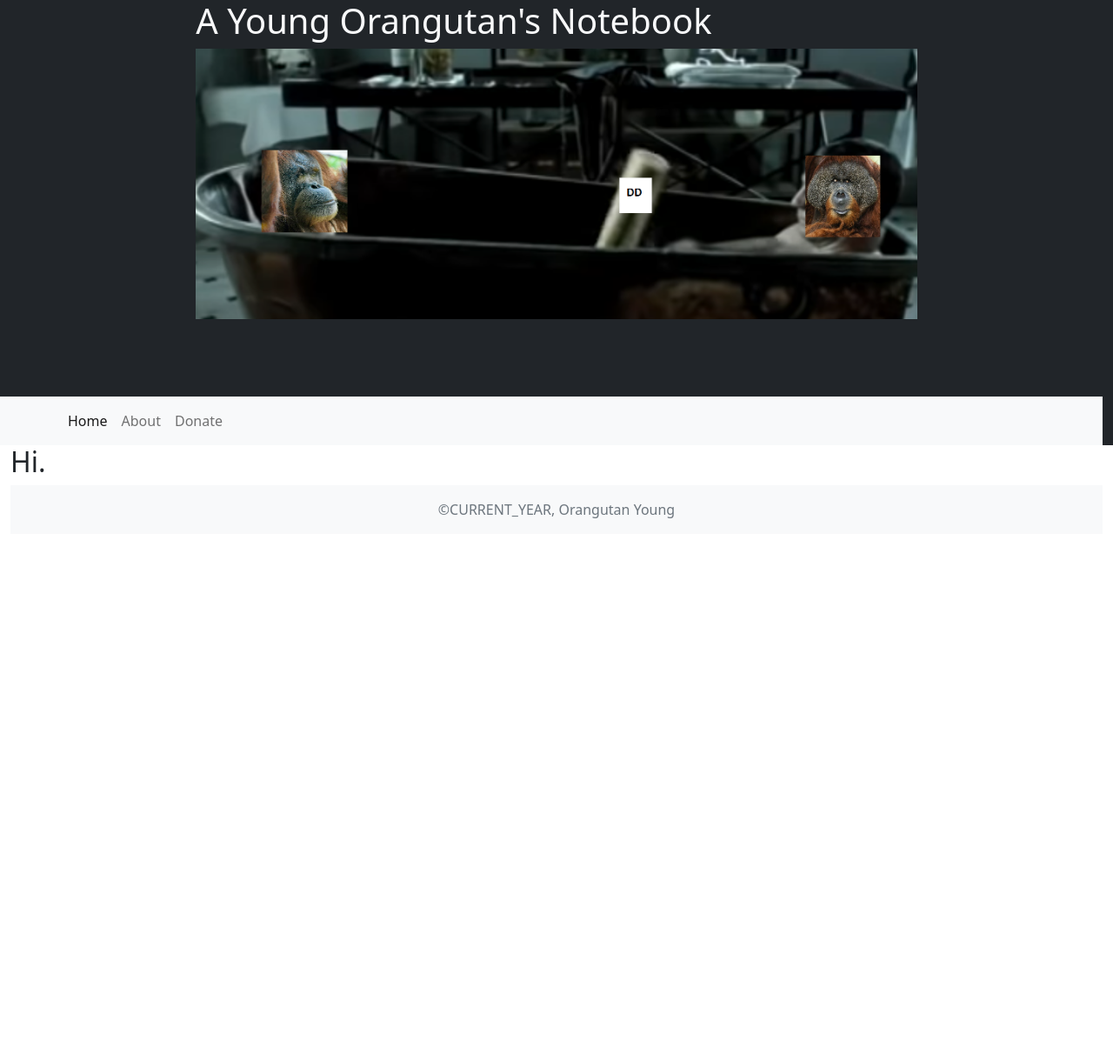
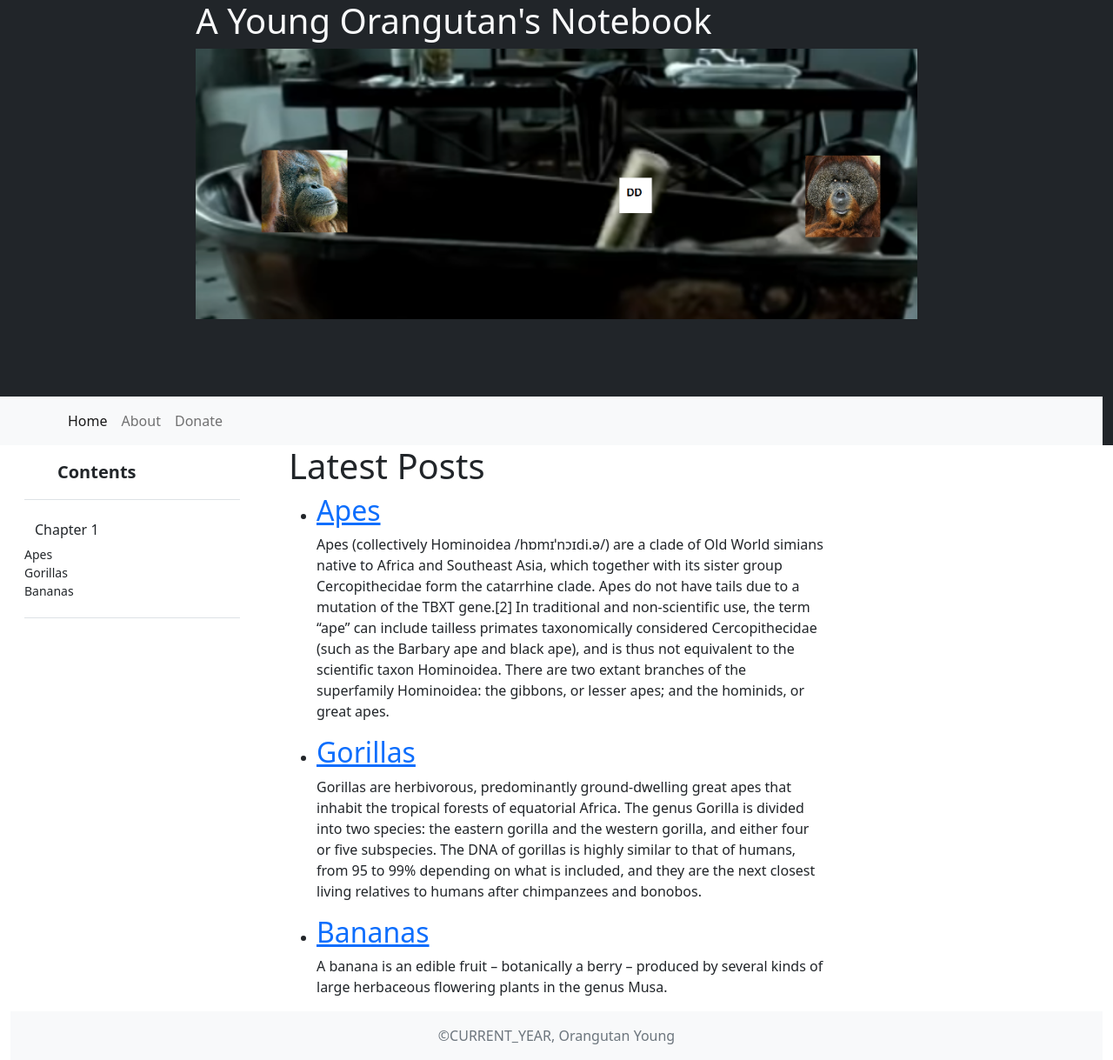
Before and after one commit to young-orangutan/notebook, a Jekyll site: the page built from index.html, in a window 1280 px wide. Shown: the whole page at 87% size. Built offline with Jekyll 4.4.1, drawn with Linux system fonts in a browser that asks for light colours; before the commit the page ends 900 px from its top, so only the background shows below that.

Commit message:
Multiple posts with side menu

```diff
--- /dev/null
+++ b/_includes/leftmenu.html
@@ -0,0 +1,32 @@
+<div class="col-3">
+
+  <div class="flex-shrink-0 p-3 bg-white" style="width: 280px;">
+    <a href="/" class="d-flex align-items-center pb-3 mb-3 link-dark text-decoration-none border-bottom">
+      <svg class="bi pe-none me-2" width="30" height="24">
+        <use xlink:href="#bootstrap"></use>
+      </svg>
+      <span class="fs-5 fw-semibold">Contents</span>
+    </a>
+    <ul class="list-unstyled ps-0">
+      <li class="mb-1">
+        <button class="btn btn-toggle d-inline-flex align-items-center rounded border-0 collapsed"
+          data-bs-toggle="collapse" data-bs-target="#home-collapse" aria-expanded="true">
+          Chapter 1
+        </button>
+        <div class="collapse show" id="home-collapse">
+          <ul class="btn-toggle-nav list-unstyled fw-normal pb-1 small">
+            {% for post in site.posts %}
+      <li><a href="{{ post.url }}" class="link-dark d-inline-flex text-decoration-none rounded">{{ post.title }}</a></li>
+    {% endfor %}
+          </ul>
+        </div>
+      </li>
+
+      <li class="border-top my-3"></li>
+
+  </div>
+
+  <ul>
+
+  </ul>
+</div>
--- a/_layouts/default.html
+++ b/_layouts/default.html
@@ -10,13 +10,14 @@
     <div class="container-fluid">
       {% include topmenu.html %}
     <div class="row">
-      <div class="col-3"></div>
-      <div>
+      {% include leftmenu.html %}
+      <div class="col-6">
         {{ content }}
       </div>
       <div class="col-3"></div>
     </div>
     {% include footer.html %}
     </div>
+    <script src="https://cdn.jsdelivr.net/npm/bootstrap@5.2.2/dist/js/bootstrap.bundle.min.js" integrity="sha384-OERcA2EqjJCMA+/3y+gxIOqMEjwtxJY7qPCqsdltbNJuaOe923+mo//f6V8Qbsw3" crossorigin="anonymous"></script>
   </body>
 </html>
--- /dev/null
+++ b/_posts/2022-11-04-gorillas.md
@@ -0,0 +1,13 @@
+---
+title: Gorillas
+layout: post
+date: 2022-11-06
+---
+
+Gorillas are herbivorous, predominantly ground-dwelling great apes that inhabit the tropical forests of equatorial Africa. The genus Gorilla is divided into two species: the eastern gorilla and the western gorilla, and either four or five subspecies. The DNA of gorillas is highly similar to that of humans, from 95 to 99% depending on what is included, and they are the next closest living relatives to humans after chimpanzees and bonobos.
+
+Gorillas are the largest living primates, reaching heights between 1.25 and 1.8 metres, weights between 100 and 270 kg, and arm spans up to 2.6 metres, depending on species and sex. They tend to live in troops, with the leader being called a silverback. The Eastern gorilla is distinguished from the Western by darker fur colour and some other minor morphological differences. Gorillas tend to live 35–40 years in the wild. The oldest gorilla known is Fatou (b. 1957), who is still alive at the advanced age of 65 years.
+
+Gorillas' natural habitats cover tropical or subtropical forest in Sub-Saharan Africa. Although their range covers a small percentage of Sub-Saharan Africa, gorillas cover a wide range of elevations. The mountain gorilla inhabits the Albertine Rift montane cloud forests of the Virunga Volcanoes, ranging in altitude from 2,200 to 4,300 metres (7,200 to 14,100 ft). Lowland gorillas live in dense forests and lowland swamps and marshes as low as sea level, with western lowland gorillas living in Central West African countries and eastern lowland gorillas living in the Democratic Republic of the Congo near its border with Rwanda.
+
+There are thought to be around 316,000 western gorillas in the wild, and 5,000 eastern gorillas. Both species are classified as Critically Endangered by the IUCN; all subspecies are classified as Critically Endangered with the exception of the mountain gorilla, which is classified as Endangered. There are many threats to their survival, such as poaching, habitat destruction, and disease, which threaten the survival of the species. However, conservation efforts have been successful in some areas where they live.
--- /dev/null
+++ b/_posts/2022-11-05-bananas.md
@@ -0,0 +1,14 @@
+---
+title: Bananas
+layout: post
+date: 2022-11-05
+---
+
+A banana is an edible fruit – botanically a berry – produced by several kinds
+of large herbaceous flowering plants in the genus Musa.
+
+In some countries, bananas used for cooking may be called "plantains",
+distinguishing them from dessert bananas. The fruit is variable in size, color,
+and firmness, but is usually elongated and curved, with soft flesh rich in
+starch covered with a rind, which may be green, yellow, red, purple, or brown
+when ripe.
--- /dev/null
+++ b/_posts/2022-11-06-apes.md
@@ -0,0 +1,7 @@
+---
+title: Apes
+layout: post
+date: 2022-11-06
+---
+
+Apes (collectively Hominoidea /hɒmɪˈnɔɪdi.ə/) are a clade of Old World simians native to Africa and Southeast Asia, which together with its sister group Cercopithecidae form the catarrhine clade. Apes do not have tails due to a mutation of the TBXT gene.[2] In traditional and non-scientific use, the term "ape" can include tailless primates taxonomically considered Cercopithecidae (such as the Barbary ape and black ape), and is thus not equivalent to the scientific taxon Hominoidea. There are two extant branches of the superfamily Hominoidea: the gibbons, or lesser apes; and the hominids, or great apes.
--- a/index.html
+++ b/index.html
@@ -1,6 +1,15 @@
 ---
 layout: default
-Title: Home
+title: Home
 ---
 
-<h2>Hi.</h2>
+<h1>Latest Posts</h1>
+
+<ul>
+  {% for post in site.posts %}
+    <li>
+      <h2><a href="{{ post.url }}">{{ post.title }}</a></h2>
+      {{ post.excerpt }}
+    </li>
+  {% endfor %}
+</ul>
```
Also changed, not shown: _layouts/post.html (added, +24 -0 lines), 1 other file.
